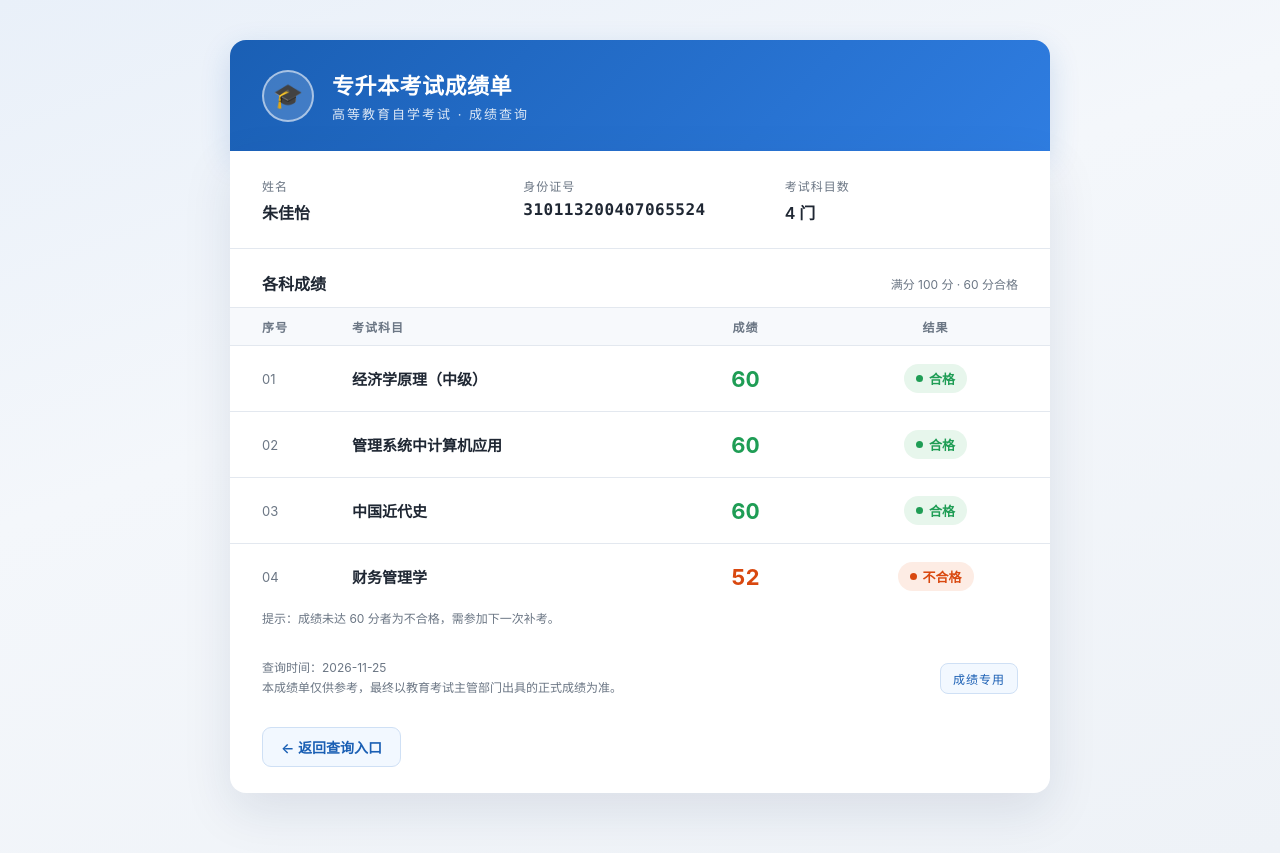
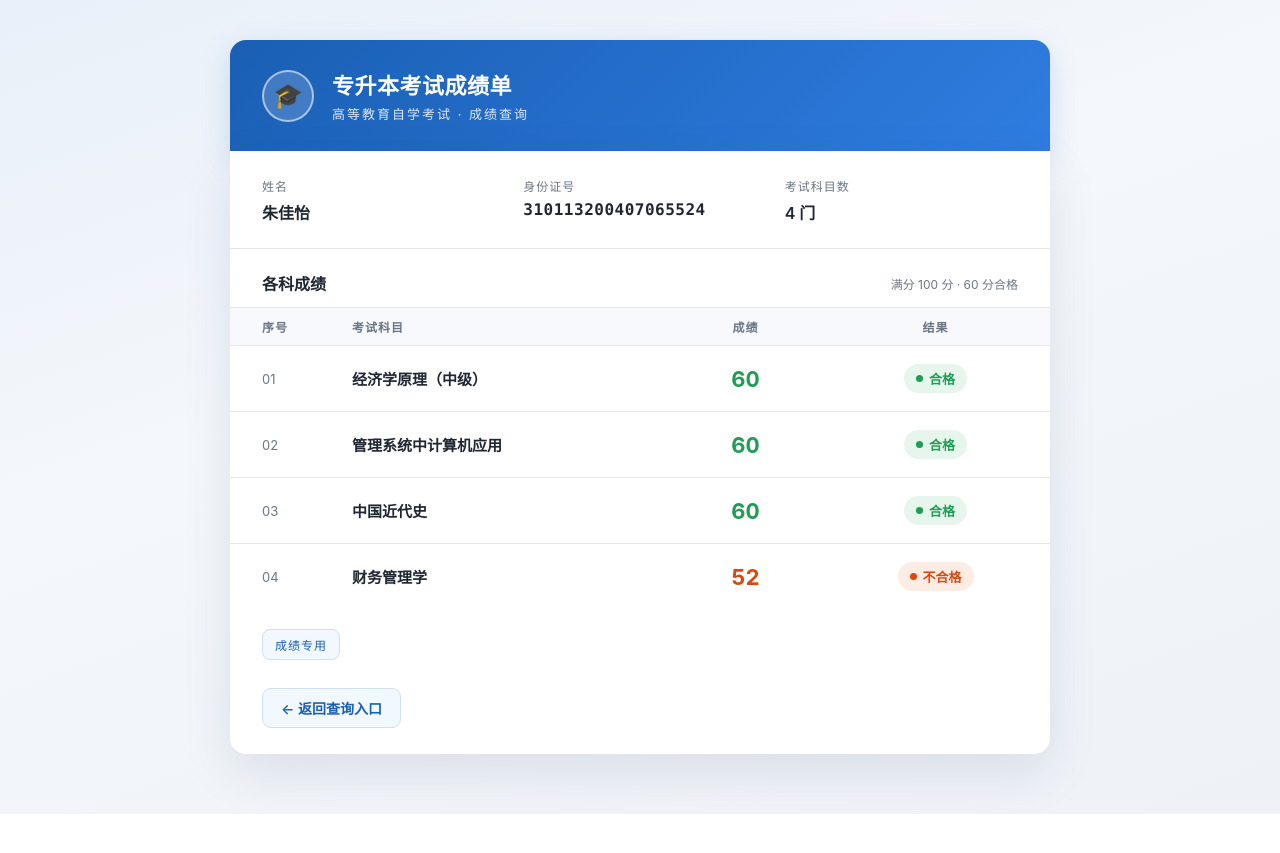
Before and after one commit to cici9907/zsb-score, a plain HTML site: page result.html in a window 1280 px wide. After the commit the page ends 814 px from the top, so only its background shows below. Drawn offline with Linux system fonts and the light colour scheme.

Commit message:
Remove footer notice text

```diff
--- a/result.html
+++ b/result.html
@@ -220,13 +220,8 @@
           </tr>
         </tbody>
       </table>
-      <div class="remark">提示：成绩未达 60 分者为不合格，需参加下一次补考。</div>
 
       <div class="foot">
-        <div class="note">
-          查询时间：2026-11-25<br>
-          本成绩单仅供参考，最终以教育考试主管部门出具的正式成绩为准。
-        </div>
         <div class="seal">成绩专用</div>
       </div>
       <div class="backbar">
```
